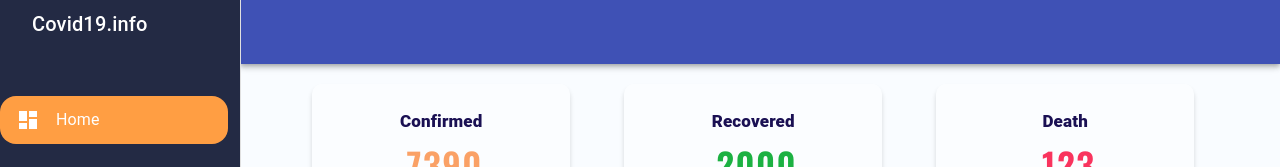
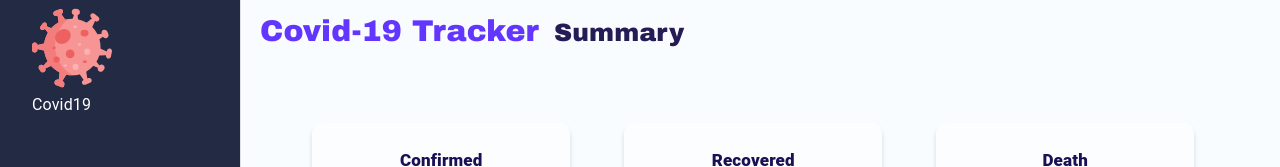
Before and after one commit to endurance21/team-x28, a React (Create React App) app: page /#/home in a window 1280 px wide. Shown: the top 167 px of the page. Built offline with nearby package versions, Linux system fonts and the light colour scheme; no server answers.

Commit message:
changed header

```diff
--- a/src/components/Header/index.js
+++ b/src/components/Header/index.js
@@ -15,15 +15,9 @@ export default function Header(props) {
   const togleDrawer = props.togleDrawer;
   const open= props.open;
   return (
-    < div className = {
-      classes.grow
-    }
-
-    >
-      < AppBar
-      position = "static" >
-        <Toolbar>
-          {
+    <div style={{width:'100%',display: 'flex', paddingLeft:'20px',paddingTop: '10px',marginBottom:'50px'}} >
+        <div style={{}}>
+        {
             isMobile ? < IconButton onClick = {
               () => {
                 console.log('clicked')
@@ -32,8 +26,27 @@ export default function Header(props) {
             } >
             <MenuIcon  />
           </IconButton>:''}
-        </Toolbar>
-      </AppBar>
+        </div>
+        < div style = {
+          {
+            fontSize: '30px',
+            fontWeight: 900,
+            color: '#6236ff',
+            fontFamily: '"Arial Black", Gadget, sans-serif'
+          }
+        } >
+            Covid-19 Tracker
+            < span style = {
+              {
+                marginLeft: '15px',
+                color: '#251C56',
+                fontSize:'25px',
+
+              }
+            } >
+                Summary
+            </span>
+        </div>
     </div>
   );
 }
--- a/src/components/SideNav/index.js
+++ b/src/components/SideNav/index.js
@@ -17,17 +17,22 @@ import ListItemIcon from '@material-ui/core/ListItemIcon';
 import ListItemText from '@material-ui/core/ListItemText';
 import InboxIcon from '@material-ui/icons/MoveToInbox';
 import MailIcon from '@material-ui/icons/Mail';
-import { Typography, Avatar } from '@material-ui/core';
+import { Typography, Avatar, SvgIcon } from '@material-ui/core';
 import DashboardIcon from '@material-ui/icons/Dashboard';
 import ShoppingCartIcon from '@material-ui/icons/ShoppingCart';
 import StoreIcon from '@material-ui/icons/Store';
 import SlideshowIcon from '@material-ui/icons/Slideshow';
+import LocalHospitalIcon from '@material-ui/icons/LocalHospital';
+import InsertChartIcon from '@material-ui/icons/InsertChart';
+import NotificationsActiveIcon from '@material-ui/icons/NotificationsActive';
 import {
   deepOrange,
   deepPurple
 } from '@material-ui/core/colors';
 import './index.scss'
 import { NavLink } from 'react-router-dom';
+import Bacteria from '../../assests/bacteria.svg';
+import CoronaVirus from '../../assests/coronavirus.svg';
 var drawerWidth = 240;
 const useStyles = makeStyles((theme) => {
   console.log('props is');
@@ -161,7 +166,9 @@ export default function SideNav(props) {
           }
         } >
           <div className={classes.logo}>
-            <Typography variant="h6" >Covid19.info</Typography>
+            <img alt={"bacteria"} src={CoronaVirus} width="80" height="80">
+            </img>
+            <Typography style={{}} >Covid19</Typography>
             {/* <IconButton>
               <
             </IconButton> */}
@@ -208,7 +215,7 @@ export default function SideNav(props) {
                     {
                       minWidth:'40px'
                     }
-                  } > < ShoppingCartIcon style = {
+                  } > < LocalHospitalIcon style = {
                     {
                       color: '#fff'
                     }
@@ -231,7 +238,7 @@ export default function SideNav(props) {
                     {
                       minWidth:'40px'
                     }
-                  } > < StoreIcon style = {
+                  } > < InsertChartIcon style = {
                     {
                       color: '#fff'
                     }
@@ -255,7 +262,7 @@ export default function SideNav(props) {
                     {
                       minWidth:'40px'
                     }
-                  } > < SlideshowIcon style = {
+                  } > < NotificationsActiveIcon style = {
                     {
                       color: '#fff'
                     }
```
Also changed, not shown: src/assests/bacteria.svg (added), src/assests/coronavirus.svg (added).
